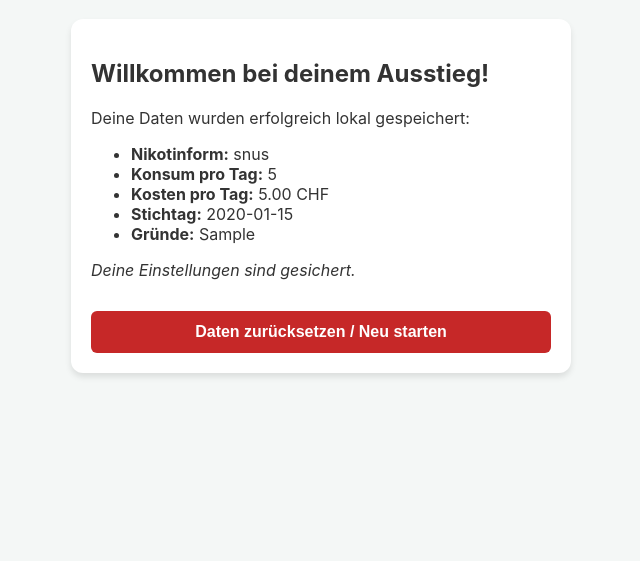
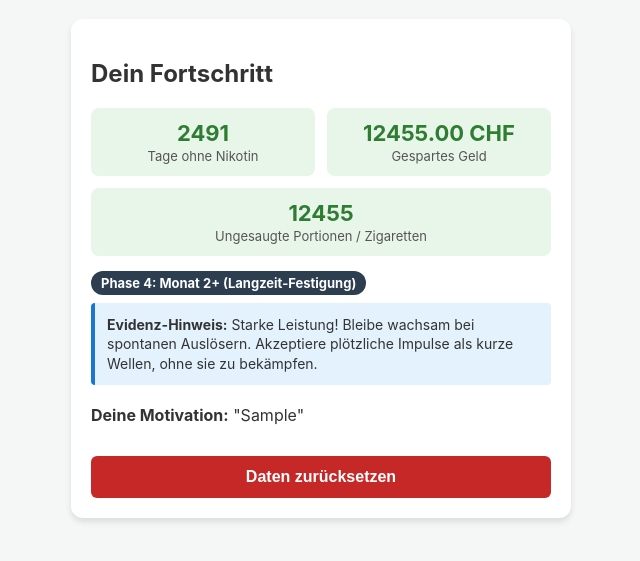
Before and after one commit to lukbi23/nikostopp, a plain HTML site: page index.html in a window 1280 px wide. Both pictures are taken after typing "5", "5", "2020-01-15", "Sample" into the empty fields and a click on the button "Ausstieg starten". Shown: the part 83-644 px from the top of the page, without its empty margins (319-959 px from the left). Drawn offline with Linux system fonts and the light colour scheme.

Commit message:
Phase 2 abgeschlossen: Dashboard mit Tagen, Ersparnis und evidenzbasierten Phasen-Tipps

```diff
--- a/app.js
+++ b/app.js
@@ -1,20 +1,18 @@
-// Warten, bis das HTML vollständig geladen ist
 document.addEventListener('DOMContentLoaded', () => {
     const onboardingForm = document.getElementById('onboardingForm');
     const onboardingCard = document.getElementById('onboardingCard');
+    const dashboardCard = document.getElementById('dashboardCard');
 
-    // Prüfen, ob bereits gespeicherte Daten im Browser vorliegen
+    // Gespeicherte Daten beim Laden prüfen
     const savedData = localStorage.getItem('nikotinstopp_user_data');
     if (savedData) {
-        showSuccessMessage(JSON.parse(savedData));
+        showDashboard(JSON.parse(savedData));
     }
 
-    // Event-Listener für das Absenden des Formulars
     if (onboardingForm) {
         onboardingForm.addEventListener('submit', (e) => {
-            e.preventDefault(); // Verhindert, dass die Seite beim Absenden neu lädt
+            e.preventDefault();
 
-            // 1. Daten aus den Formularfeldern auslesen
             const userData = {
                 nikotinForm: document.getElementById('nikotinForm').value,
                 tagesMenge: parseInt(document.getElementById('tagesMenge').value, 10),
@@ -24,40 +22,101 @@ document.addEventListener('DOMContentLoaded', () => {
                 erstelltAm: new Date().toISOString()
             };
 
-            // 2. Objekt in ein Textformat (JSON) umwandeln und im Browser speichern
             localStorage.setItem('nikotinstopp_user_data', JSON.stringify(userData));
-
-            // 3. Bestätigungsansicht anzeigen
-            showSuccessMessage(userData);
+            showDashboard(userData);
         });
     }
 
-// Funktion zur Anzeige der gespeicherten Daten mit Lösch-Button
-    function showSuccessMessage(data) {
-        onboardingCard.innerHTML = `
-            <h2>Willkommen bei deinem Ausstieg!</h2>
-            <p>Deine Daten wurden erfolgreich lokal gespeichert:</p>
-            <ul>
-                <li><strong>Nikotinform:</strong> ${escapeHtml(data.nikotinForm)}</li>
-                <li><strong>Konsum pro Tag:</strong> ${data.tagesMenge}</li>
-                <li><strong>Kosten pro Tag:</strong> ${data.tagesKosten.toFixed(2)} CHF</li>
-                <li><strong>Stichtag:</strong> ${data.stichtag}</li>
-                <li><strong>Gründe:</strong> ${escapeHtml(data.gruende)}</li>
-            </ul>
-            <p><em>Deine Einstellungen sind gesichert.</em></p>
-            <button id="resetBtn" style="background-color: #c62828; margin-top: 15px;">Daten zurücksetzen / Neu starten</button>
+    // Hauptfunktion: Dashboard berechnen und anzeigen
+    function showDashboard(data) {
+        onboardingCard.style.display = 'none';
+        dashboardCard.style.display = 'block';
+
+        // 1. Tage berechnen (Stichtag im Vergleich zum heutigen Tag)
+        const heute = new Date();
+        heute.setHours(0, 0, 0, 0);
+
+        const stichtagDate = new Date(data.stichtag);
+        stichtagDate.setHours(0, 0, 0, 0);
+
+        // Differenz in Millisekunden berechnen und in Tage umwandeln
+        const diffTime = heute.getTime() - stichtagDate.getTime();
+        let tageRauchfrei = Math.floor(diffTime / (1000 * 60 * 60 * 24));
+        if (tageRauchfrei < 0) tageRauchfrei = 0; // Falls Stichtag in der Zukunft liegt
+
+        // 2. Ersparnisse und vermiedene Einheiten berechnen
+        const gespartesGeld = (tageRauchfrei * data.tagesKosten).toFixed(2);
+        const eingesparteEinheiten = tageRauchfrei * data.tagesMenge;
+
+        // 3. Evidenzbasierte Phase & Tipp ermitteln
+        const phaseInfo = getPhaseInfo(tageRauchfrei);
+
+        // 4. HTML für das Dashboard rendern
+        dashboardCard.innerHTML = `
+            <h2>Dein Fortschritt</h2>
+            <div class="grid">
+                <div class="stat-box">
+                    <div class="stat-number">${tageRauchfrei}</div>
+                    <div class="stat-label">Tage ohne Nikotin</div>
+                </div>
+                <div class="stat-box">
+                    <div class="stat-number">${gespartesGeld} CHF</div>
+                    <div class="stat-label">Gespartes Geld</div>
+                </div>
+                <div class="stat-box" style="grid-column: span 2;">
+                    <div class="stat-number">${eingesparteEinheiten}</div>
+                    <div class="stat-label">Ungesaugte Portionen / Zigaretten</div>
+                </div>
+            </div>
+
+            <div>
+                <span class="phase-badge">${escapeHtml(phaseInfo.title)}</span>
+                <div class="tip-box">
+                    <strong>Evidenz-Hinweis:</strong> ${escapeHtml(phaseInfo.tip)}
+                </div>
+            </div>
+
+            <div style="margin-top: 20px;">
+                <p><strong>Deine Motivation:</strong> "${escapeHtml(data.gruende)}"</p>
+            </div>
+
+            <button id="resetBtn" class="btn-danger">Daten zurücksetzen</button>
         `;
 
         // Event-Listener für den Lösch-Button
         document.getElementById('resetBtn').addEventListener('click', () => {
-            if (confirm('Möchtest du deine gespeicherten Daten wirklich löschen und das Onboarding neu starten?')) {
+            if (confirm('Möchtest du deine Daten wirklich löschen und das Onboarding neu starten?')) {
                 localStorage.removeItem('nikotinstopp_user_data');
-                location.reload(); // Lädt die Seite neu, damit das Formular wieder erscheint
+                location.reload();
             }
         });
     }
 
-    // Hilfsfunktion zum Schutz vor unerwünschtem Code (HTML-Escaping)
+    // Hilfsfunktion: Liefert Phasen-Tipps basierend auf der wissenschaftlichen Evidenz
+    function getPhaseInfo(tage) {
+        if (tage <= 3) {
+            return {
+                title: "Phase 1: Tag 1–3 (Akutphase)",
+                tip: "Entzugssymptome erreichen ihren Höhepunkt um Tag 3 und klingen danach stetig ab. Denke daran: Einzelne Cravings dauern meist nur 10 bis 20 Minuten."
+            };
+        } else if (tage <= 14) {
+            return {
+                title: "Phase 2: Woche 1–2 (Kritische Phase)",
+                tip: "Die meisten Rückfälle passieren in den ersten 14 Tagen. Halte durch! Der schwerste körperliche Teil ist fast geschafft."
+            };
+        } else if (tage <= 30) {
+            return {
+                title: "Phase 3: Monat 1 (Stabilisierung)",
+                tip: "Entzugssymptome klingen in 3 bis 4 Wochen weitgehend ab. Der körperliche Drang lässt nach, beobachte weiter deine Verhaltensauslöser."
+            };
+        } else {
+            return {
+                title: "Phase 4: Monat 2+ (Langzeit-Festigung)",
+                tip: "Starke Leistung! Bleibe wachsam bei spontanen Auslösern. Akzeptiere plötzliche Impulse als kurze Wellen, ohne sie zu bekämpfen."
+            };
+        }
+    }
+
     function escapeHtml(str) {
         return str.replace(/[&<>"']/g, (match) => {
             const map = { '&': '&amp;', '<': '&lt;', '>': '&gt;', '"': '&quot;', "'": '&#039;' };
--- a/index.html
+++ b/index.html
@@ -22,15 +22,10 @@
             padding: 20px;
             border-radius: 12px;
             box-shadow: 0 4px 6px rgba(0,0,0,0.1);
+            margin-bottom: 20px;
         }
-        .form-group {
-            margin-bottom: 15px;
-        }
-        label {
-            display: block;
-            margin-bottom: 5px;
-            font-weight: bold;
-        }
+        .form-group { margin-bottom: 15px; }
+        label { display: block; margin-bottom: 5px; font-weight: bold; }
         input, select, textarea {
             width: 100%;
             padding: 10px;
@@ -50,14 +45,60 @@
             font-weight: bold;
             cursor: pointer;
         }
-        button:hover {
-            background-color: #1b5e20;
+        button:hover { background-color: #1b5e20; }
+        .btn-danger {
+            background-color: #c62828;
+            margin-top: 15px;
+        }
+        .btn-danger:hover { background-color: #b71c1c; }
+
+        /* Dashboard & Tracker Stile */
+        .grid {
+            display: grid;
+            grid-template-columns: 1fr 1fr;
+            gap: 12px;
+            margin-bottom: 15px;
+        }
+        .stat-box {
+            background: #e8f5e9;
+            padding: 12px;
+            border-radius: 8px;
+            text-align: center;
+        }
+        .stat-number {
+            font-size: 22px;
+            font-weight: bold;
+            color: #2e7d32;
+        }
+        .stat-label {
+            font-size: 13px;
+            color: #555;
+            margin-top: 2px;
+        }
+        .phase-badge {
+            display: inline-block;
+            background: #2c3e50;
+            color: white;
+            padding: 4px 10px;
+            border-radius: 12px;
+            font-size: 13px;
+            font-weight: bold;
+            margin-bottom: 8px;
+        }
+        .tip-box {
+            background: #e3f2fd;
+            border-left: 4px solid #1976d2;
+            padding: 12px;
+            border-radius: 4px;
+            font-size: 14px;
+            line-height: 1.4;
         }
     </style>
 </head>
 <body>
     <h1>Nikotinstopp</h1>
 
+    <!-- Onboarding-Ansicht -->
     <div class="card" id="onboardingCard">
         <h2>Dein Ausstieg – Einstellungen</h2>
         <form id="onboardingForm">
@@ -94,6 +135,9 @@
         </form>
     </div>
 
+    <!-- Dashboard-Ansicht (wird dynamisch befüllt) -->
+    <div class="card" id="dashboardCard" style="display: none;"></div>
+
     <script src="app.js"></script>
     <script>
         if ('serviceWorker' in navigator) {
```
